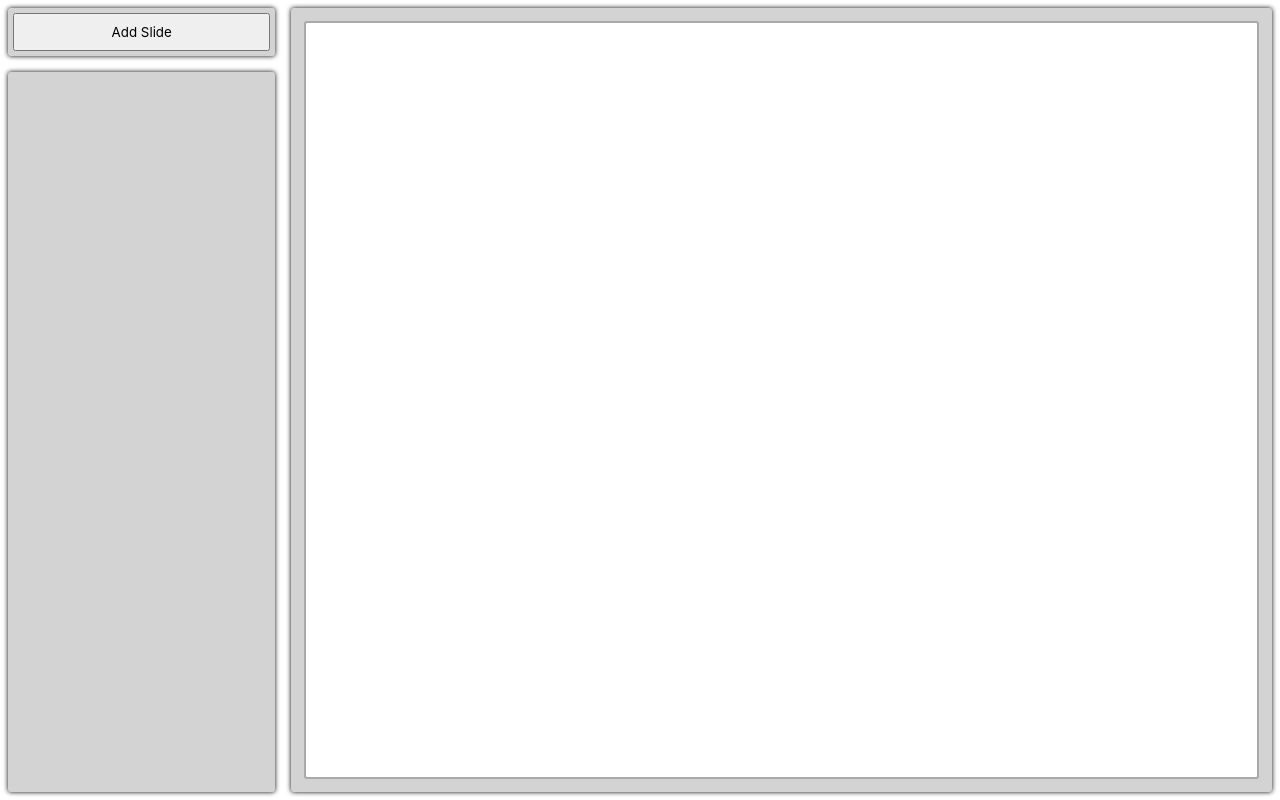
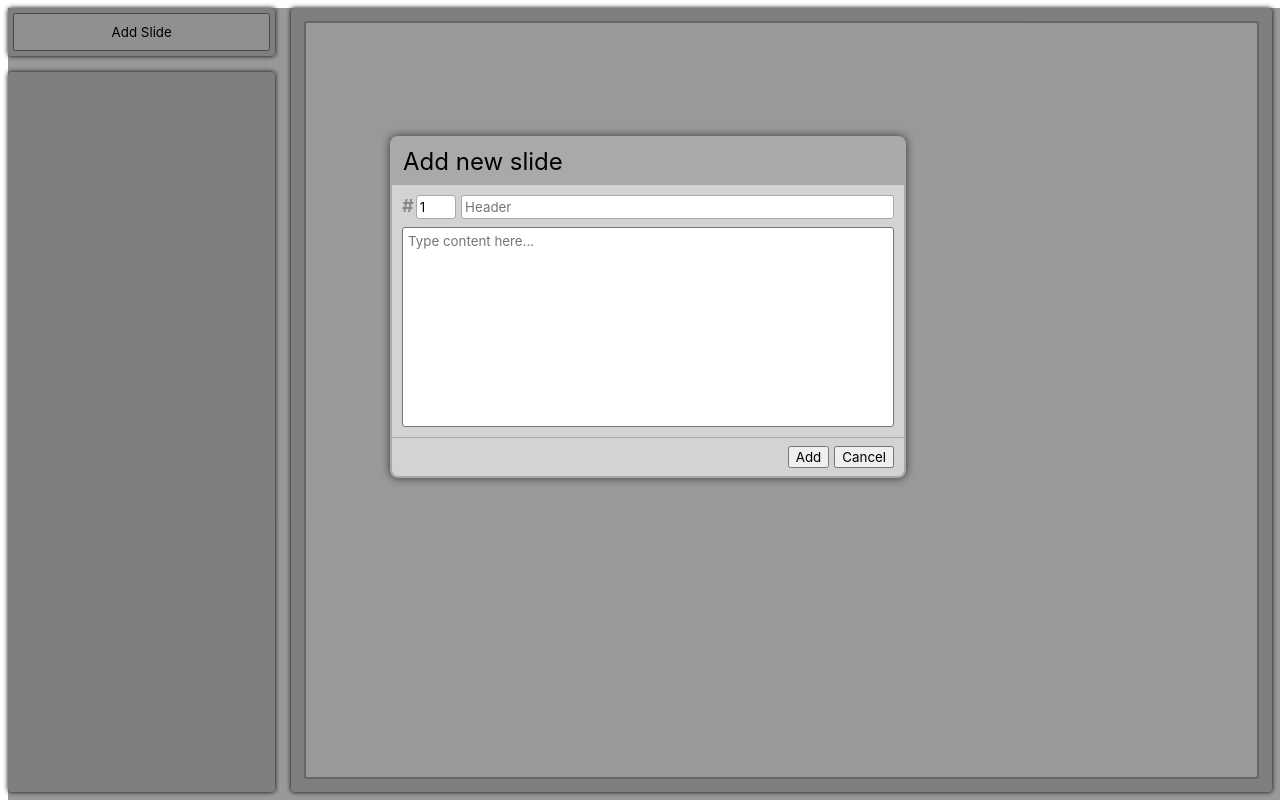
Before and after one commit to savchenkoto/presentation-app, a React app: page / in a window 1280 px wide. Both pictures are taken after a click on the button "Add Slide". Built offline with nearby package versions, Linux system fonts and the light colour scheme.

Commit message:
add slide form redesigned and moved to its own modal window

```diff
--- /dev/null
+++ b/src/components/AddSlideForm/index.js
@@ -0,0 +1,68 @@
+import React from 'react'
+import './style.css'
+
+
+function Index ({ slidesCount, addSlide, exit  }) {
+
+  // TODO: add validation
+  let positionInput
+  let headerInput
+  let textInput
+
+  const submit = (e) => {
+    e.preventDefault()
+    const slide = {
+      header: headerInput.value,
+      text: textInput.value
+    }
+    addSlide({ slide, position: positionInput.value })
+    clearInputs()
+    exit()
+  }
+
+  const clearInputs = () => {
+    positionInput.value = ''
+    headerInput.value = ''
+    textInput.value = ''
+  }
+
+  return (
+    <form className='add-slide-form'>
+      <div className='grid'>
+        <div className='form-input position-grid'>
+          <p className='position-label'>#</p>
+          <input
+            name='position'
+            ref={node => positionInput = node}
+            type='number'
+            defaultValue={slidesCount + 1}
+            min={1}
+            max={slidesCount}
+          />
+        </div>
+        <div className='form-input'>
+          <input
+            name='header'
+            ref={node => headerInput = node}
+            type="text"
+            placeholder='Header'
+          />
+        </div>
+        <div className="form-input text-area">
+            <textarea
+              id='text'
+              name='text'
+              ref={node => textInput = node}
+              placeholder='Type content here...'
+            />
+        </div>
+      </div>
+      <footer className='section'>
+        <button type='submit' onClick={submit}>Add</button>
+        <button onClick={exit}>Cancel</button>
+      </footer>
+    </form>
+  )
+}
+
+export default Index
--- /dev/null
+++ b/src/components/AddSlideForm/style.css
@@ -0,0 +1,58 @@
+.add-slide-form .grid {
+    display: grid;
+    padding: 10px;
+    column-gap: 5px;
+    row-gap: 8px;
+    grid-template-columns: 1fr 8fr;
+    grid-auto-rows: min-content;
+}
+
+.add-slide-form .form-input.position-grid {
+    display: grid;
+    grid-template-columns: 1fr 4fr;
+    grid-auto-rows: min-content;
+}
+
+.add-slide-form .form-input.text-area {
+    display: grid;
+    grid-column-start: 1;
+    grid-column-end: 3;
+}
+
+.add-slide-form .form-input > input {
+    border: 1px solid darkgrey;
+    padding: 3px;
+    border-radius: 3px;
+}
+
+/* position */
+.add-slide-form .form-input > input[name=position] {
+    width: 100%;
+    box-sizing: border-box;
+}
+
+.add-slide-form .form-input > .position-label {
+    font-size: 18px;
+    font-weight: bold;
+    color: #888888;
+    margin: 0 2px 0 0;
+}
+
+/* header */
+.add-slide-form .form-input > input[name=header] {
+    width: 100%;
+    box-sizing: border-box;
+}
+
+/* text */
+.add-slide-form .form-input > textarea {
+    font-family: -apple-system, BlinkMacSystemFont, "Segoe UI", "Roboto", "Oxygen", "Ubuntu", "Cantarell", "Fira Sans", "Droid Sans", "Helvetica Neue", sans-serif;
+    border-radius: 3px;
+    padding: 5px;
+    width: 100%;
+    min-height: 200px;
+    box-sizing: border-box;
+    height: min-content;
+    margin-bottom: 0;
+    resize: none;
+}
--- /dev/null
+++ b/src/components/modals/AddSlideModal.js
@@ -0,0 +1,22 @@
+import React from 'react'
+import ModalWrapper from './ModalWrapper'
+import AddSlideForm from '../AddSlideForm'
+
+const AddSlideModal = ({ slidesCount, addSlide, exit }) => {
+
+  return (
+    <ModalWrapper
+      width='40%'
+      title='Add new slide'
+      onBackgroundClick={exit}
+    >
+      <AddSlideForm
+        slidesCount={slidesCount}
+        addSlide={addSlide}
+        exit={exit}
+      />
+    </ModalWrapper>
+  )
+}
+
+export default AddSlideModal
--- a/src/components/modals/DeleteConfirmation.js
+++ b/src/components/modals/DeleteConfirmationModal.js
@@ -2,28 +2,28 @@ import React from 'react'
 import ModalWrapper from './ModalWrapper'
 import './style.css'
 
-function DeleteConfirmation ({ onConfirm, closeModal }) {
+function DeleteConfirmationModal ({ onConfirm, exit }) {
 
   const handleConfirm = () => {
     onConfirm()
-    closeModal()
+    exit()
   }
 
   return (
     <ModalWrapper
       width='20%'
       title='Confirm delete'
-      onBackgroundClick={closeModal}
+      onBackgroundClick={exit}
     >
-      <div className='section modal-body'>
+      <div className='section'>
         <p>Are you sure you want to delete it?</p>
       </div>
       <footer className='section'>
         <button onClick={handleConfirm}>Confirm</button>
-        <button onClick={closeModal}>Dismiss</button>
+        <button onClick={exit}>Dismiss</button>
       </footer>
     </ModalWrapper>
   )
 }
 
-export default DeleteConfirmation
+export default DeleteConfirmationModal
--- a/src/components/modals/ModalWrapper.js
+++ b/src/components/modals/ModalWrapper.js
@@ -12,7 +12,9 @@ const ModalWrapper = ({ width, title, onBackgroundClick, children }) => {
         <header className='section'>
           <span>{title}</span>
         </header>
-        {children}
+        <div className='modal-body'>
+          {children}
+        </div>
       </div>
     </div>
   )
--- a/src/components/modals/ModalsSwitcher.js
+++ b/src/components/modals/ModalsSwitcher.js
@@ -1,17 +1,27 @@
 import React from 'react'
 import { connect } from 'react-redux'
 import { modals} from './Modals'
-import DeleteConfirmation from './DeleteConfirmation'
-import { deleteSlide } from '../../actions/slides'
+import DeleteConfirmationModal from './DeleteConfirmationModal'
+import { deleteSlide, addSlide } from '../../actions/slides'
 import { changeActiveModalTo } from '../../actions/modals'
+import AddSlideModal from './AddSlideModal'
 
-const ModalsSwitcher = ({ activeModal, deleteSlide, changeActiveModal }) => {
+const ModalsSwitcher = ({ activeModal, deleteSlide, changeActiveModal, addSlide, slidesCount }) => {
   switch (activeModal.modal) {
     case modals.DELETE_CONFIRMATION: {
       return (
-        <DeleteConfirmation
+        <DeleteConfirmationModal
           onConfirm={() => deleteSlide(activeModal.data.slide.id)}
-          closeModal={() => changeActiveModal(null)}
+          exit={() => changeActiveModal(null)}
+        />
+      )
+    }
+    case modals.ADD_NEW_SLIDE: {
+      return (
+        <AddSlideModal
+          slidesCount={slidesCount}
+          addSlide={addSlide}
+          exit={() => changeActiveModal(null)}
         />
       )
     }
@@ -22,12 +32,14 @@ const ModalsSwitcher = ({ activeModal, deleteSlide, changeActiveModal }) => {
 }
 
 const mapStateToProps = (state) => ({
-    activeModal: state.activeModal
+  activeModal: state.activeModal,
+  slidesCount: state.slides.length
 })
 
 const mapDispatchToProps = (dispatch) => ({
   deleteSlide: (slideId) => dispatch(deleteSlide(slideId)),
-  changeActiveModal: (modal) => dispatch(changeActiveModalTo(modal, null))
+  changeActiveModal: (modal) => dispatch(changeActiveModalTo(modal, null)),
+  addSlide: ({ slide, position }) => dispatch(addSlide({ slide, position }))
 })
 
 export default connect(mapStateToProps, mapDispatchToProps)(ModalsSwitcher)
--- a/src/components/modals/style.css
+++ b/src/components/modals/style.css
@@ -12,11 +12,10 @@
 
 .modal-window {
     background-color: lightgray;
-    margin: 15% auto;
+    margin: 10% auto;
     border: 2px solid darkgrey;
     box-shadow: 0 0 10px rgba(0, 0, 0, 0.65);
     border-radius: 8px;
-    /*width: 20%;*/
 }
 
 .modal-window .section {
@@ -32,11 +31,11 @@
     font-size: 24px;
 }
 
-.modal-window > footer {
+.modal-window footer {
     border-top: 1px solid darkgrey;
     text-align: right;
 }
 
-.modal-window > footer > button {
+.modal-window footer > button {
     margin-left: 5px;
 }
```
Also changed, not shown: src/components/AddSlideForm.js (deleted, +0 -63 lines).
